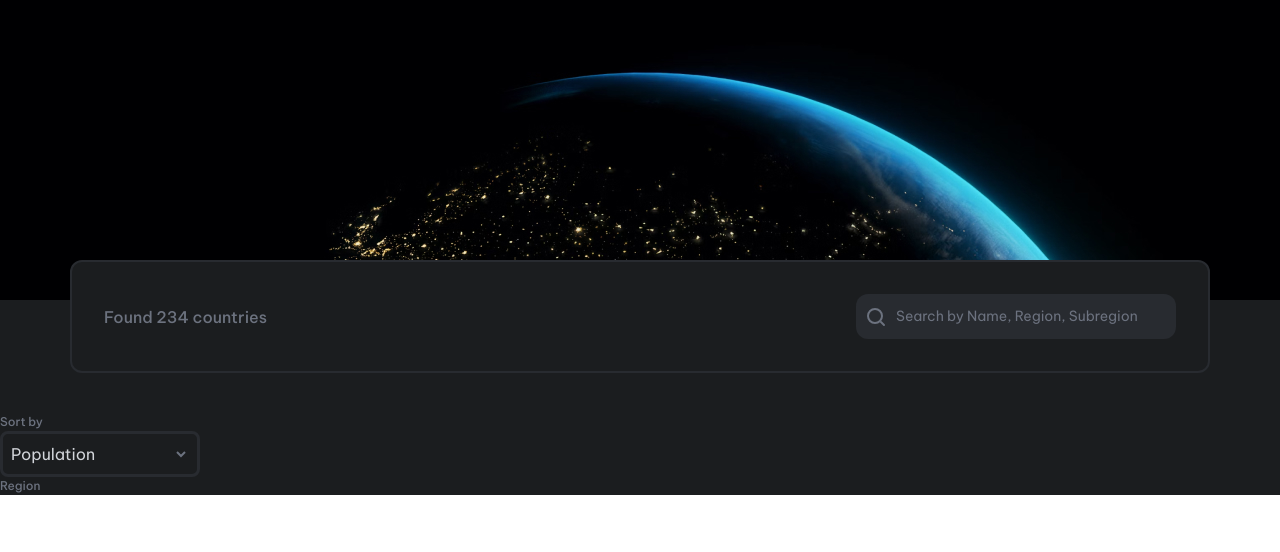
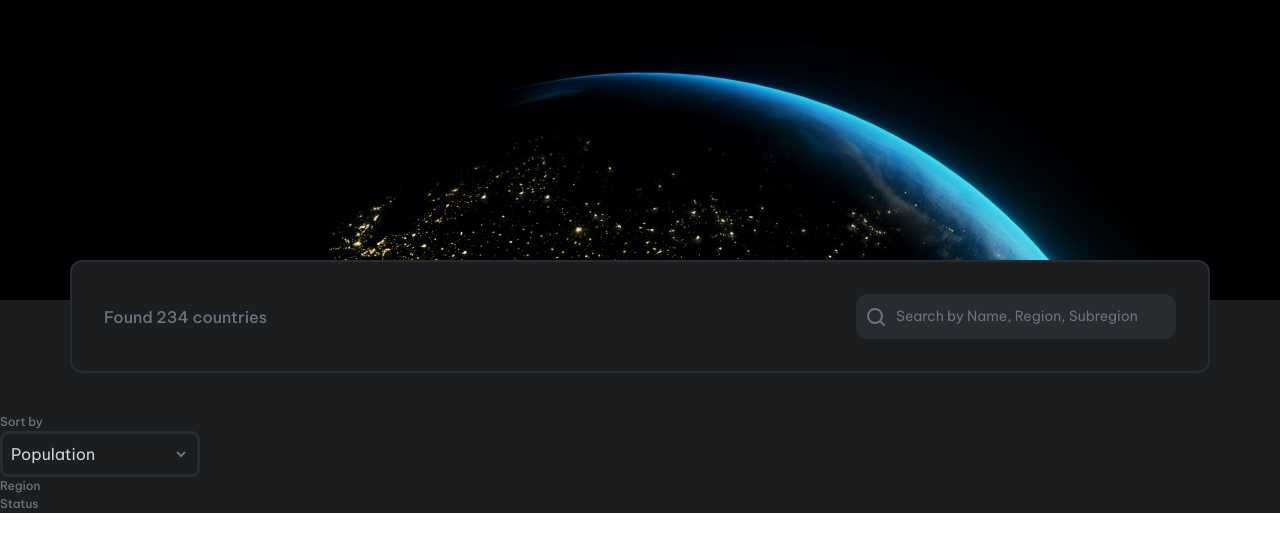
Before and after one commit to EdiedRamos/country-page, a React (Vite) app: page /countries in a window 1280 px wide. Shown: the top 552 px of the page. Built offline with nearby package versions, Linux system fonts and the light colour scheme.

Commit message:
chore: create status component

```diff
--- a/src/components/ContentLayer.tsx
+++ b/src/components/ContentLayer.tsx
@@ -1,4 +1,4 @@
-import { Content, Region, SortBy } from "@/components";
+import { Content, Region, SortBy, Status } from "@/components";
 
 export const ContentLayer = () => {
   return (
@@ -6,6 +6,7 @@ export const ContentLayer = () => {
       <Content />
       <SortBy />
       <Region />
+      <Status />
     </div>
   );
 };
--- /dev/null
+++ b/src/components/Status.tsx
@@ -0,0 +1,7 @@
+export const Status = () => {
+  return (
+    <div>
+      <p className="text-cc-gray text-cs-50 font-medium">Status</p>
+    </div>
+  );
+};
--- a/src/components/index.ts
+++ b/src/components/index.ts
@@ -6,3 +6,4 @@ export * from "./Select";
 export * from "./SelectOptions";
 export * from "./SortBy";
 export * from "./Region";
+export * from "./Status";
```
